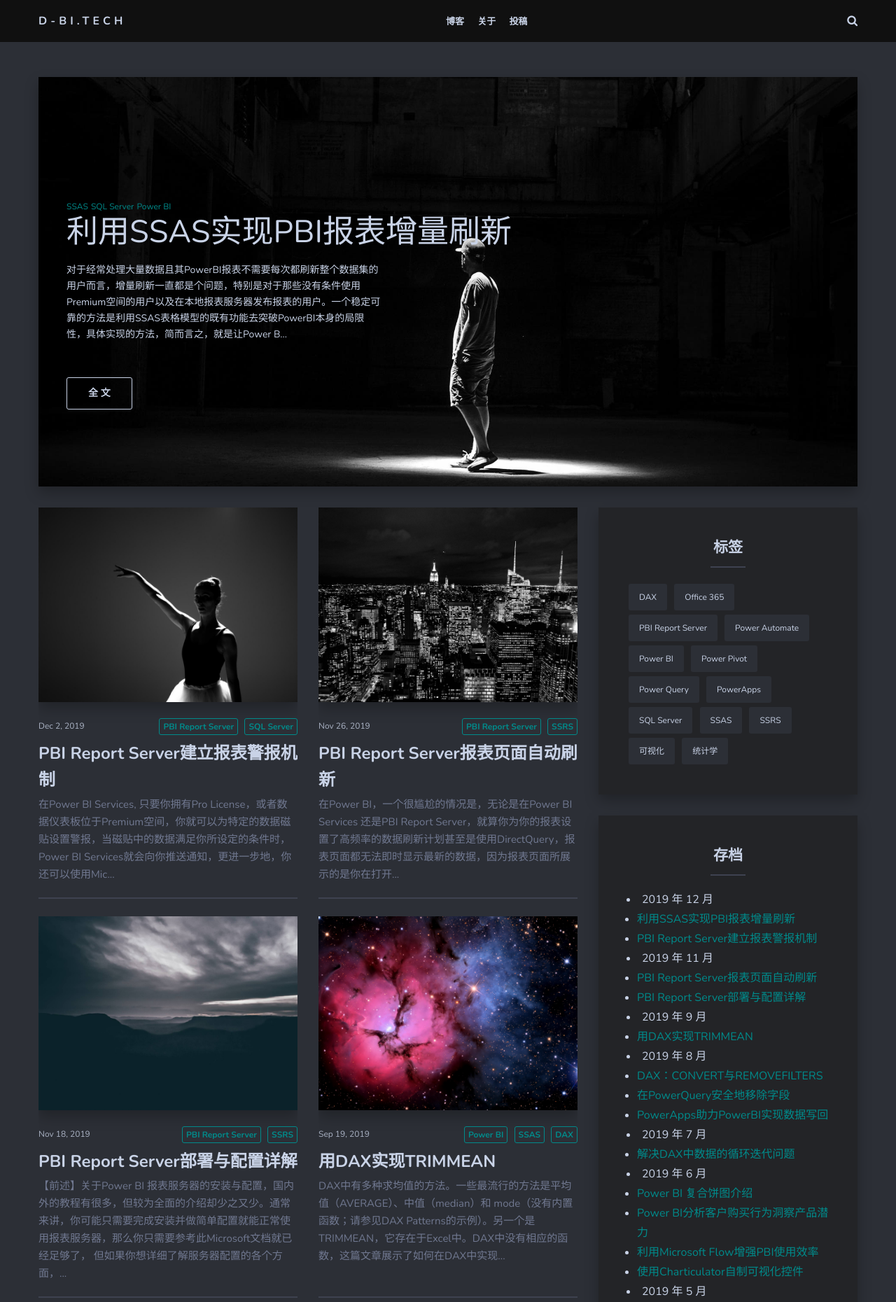
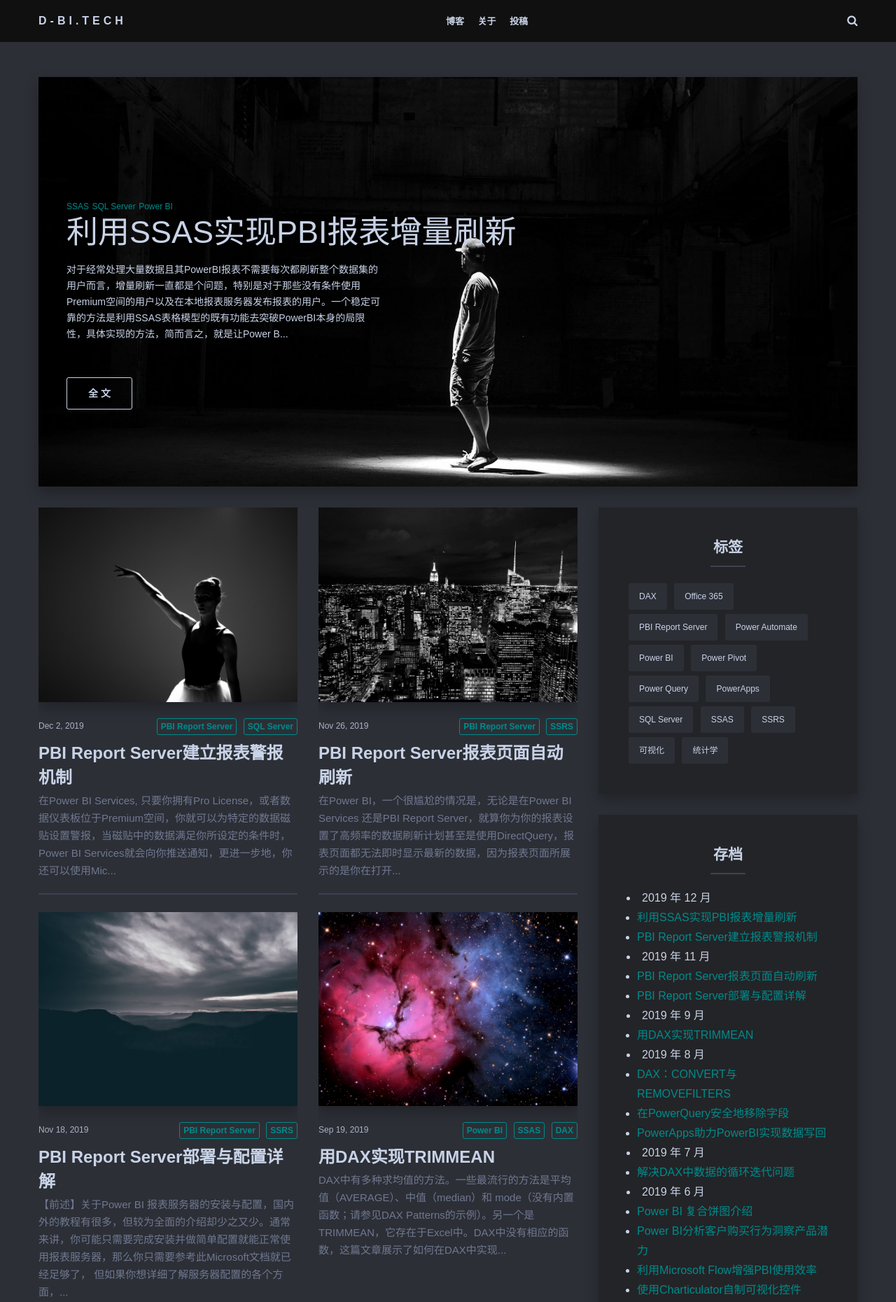
Before and after one commit to D-BI-TECH/D-BI-TECH.github.io, a Jekyll site: the page built from index.html, in a window 1280 px wide. Shown: the top 1860 px of the page at 70% size. Built offline with Jekyll 4.4.1, drawn with Linux system fonts in a browser that asks for light colours; nearby versions of some CDN libraries; the list of posts is cut into pages by our own code; comment, search, counter and statistics services are not loaded.

Commit message:
Add files via upload

```diff
--- a/_sass/2-base/_base.scss
+++ b/_sass/2-base/_base.scss
@@ -3,7 +3,7 @@ $base-font-size: 16px;
 $base-font-style: normal;
 $base-font-variant: normal;
 $base-font-weight: normal;
-$base-font-family: 'Nunito', sans-serif;
+$base-font-family: 'Noto Serif SC', sans-serif;
 $base-line-height: 28px;
 
 *, *::after, *::before {
@@ -43,7 +43,7 @@ body {
 
 // Headings
 $heading-font-weight: 700;
-$heading-font-family: 'Nunito', -apple-system, BlinkMacSystemFont, Helvetica Neue, Helvetica, Arial, sans-serif, fangsong;
+$heading-font-family: 'Noto Serif SC', -apple-system, BlinkMacSystemFont, Helvetica Neue, Helvetica, Arial, sans-serif, fangsong;
 
 $font-size-h1:  36px;
 $font-size-h2:  28px;
```
